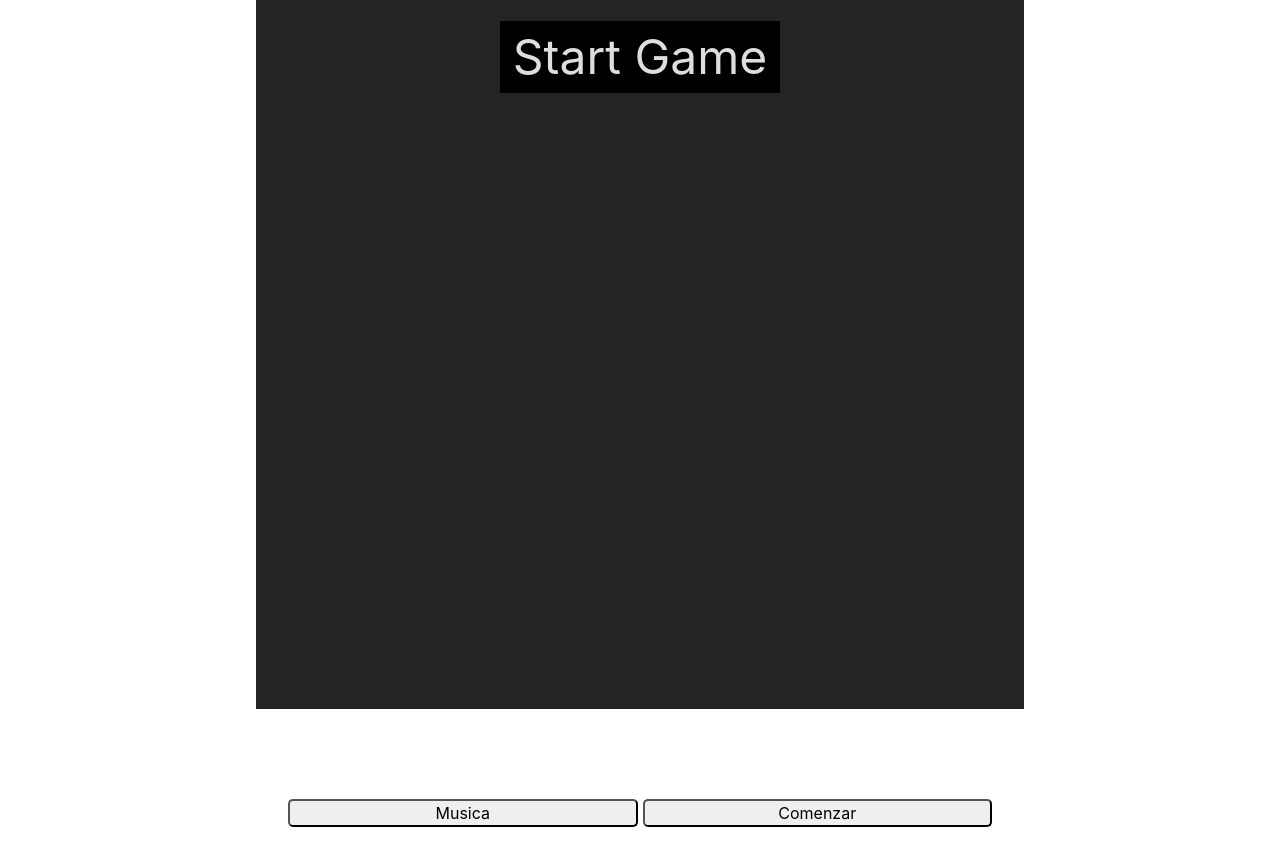
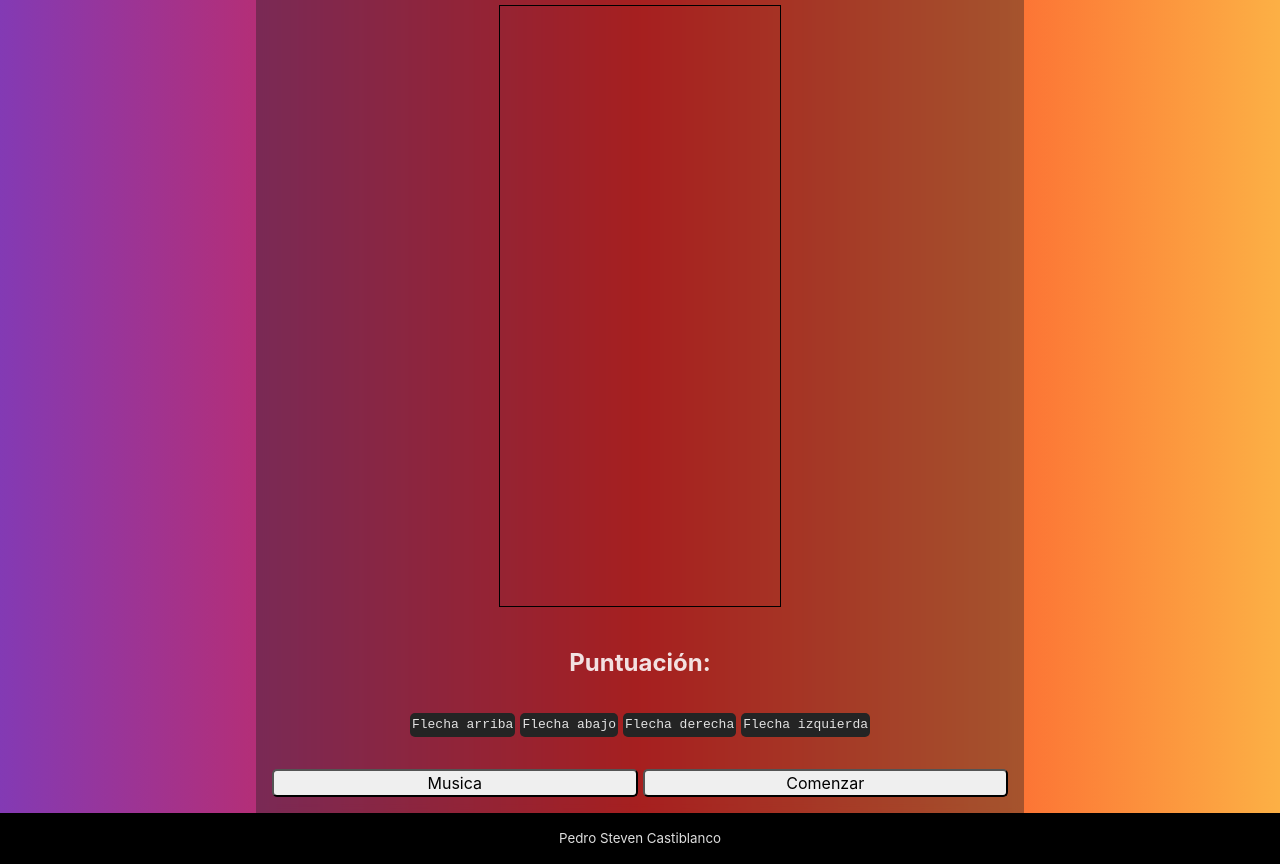
Before and after one commit to ztevenx100/js-tetris, a website built with Vite: page index.html in a window 1280 px wide. Shown: the part 91-955 px from the top of the page. Before the commit the page ends 934 px from the top, so only its background shows below. Built offline with nearby package versions, Linux system fonts and the light colour scheme.

Commit message:
TASK: Add button start and change styles

```diff
--- a/index.html
+++ b/index.html
@@ -13,12 +13,18 @@
       </header>
       <section class="game-screen">
         <div id="app">
-          <section class="init-screen">Start Game</section>
+          <!-- <section class="init-screen">Start Game</section> -->
           <canvas></canvas>
         </div>
       </section>
       <section class="score">
         <h2><strong>Puntuación: <span></span></strong></h2>
+      </section>
+      <section class="score">
+        <kbd>Flecha arriba</kbd>
+        <kbd>Flecha abajo</kbd>
+        <kbd>Flecha derecha</kbd>
+        <kbd>Flecha izquierda</kbd>
       </section>
       <section class="buttons-panel">
         <button type="button" id="music">Musica</button>
--- a/main.js
+++ b/main.js
@@ -7,6 +7,7 @@ const $score = document.querySelector('span');
 const $section = document.querySelector('section.init-screen');
 const audio = new window.Audio('./tetris.mp3');
 const btnMusic = document.querySelector('button#music');
+const btnStart = document.querySelector('button#start');
 let dropCounter = 0;
 let lastTime = 0;
 let score = 0;
@@ -27,6 +28,7 @@ canvas.width = BLOCK_SIZE * BOARD_WIDTH;
 canvas.height = BLOCK_SIZE * BOARD_HEIGHT;
 context.scale(BLOCK_SIZE, BLOCK_SIZE);
 btnMusic.onclick = playMusic;
+btnStart.onclick = playGame;
 
 // 2. Game loop
 function update(time = 0) {
@@ -49,8 +51,14 @@ function update(time = 0) {
 }
 
 function draw() {
-  context.fillStyle = '#000';
   context.fillRect(0, 0, canvas.width, canvas.height);
+  //context.fillStyle = '#000';
+  for (let x = 0; x < canvas.width; x++) {
+    for (let y = 0; y < canvas.height; y++) {
+      context.fillStyle = (x + y) % 2 === 0 ? '#222' : '#444'; // Alternar colores para una apariencia de cuadrícula
+      context.fillRect(x, y, 1, 1);
+    }
+  }
 
   board.forEach((row, y) => {
     row.forEach((value, x) => {
@@ -122,11 +130,19 @@ $section.addEventListener('click', () => {
   update();
 
   $section.remove();
- // audio = new window.Audio('./tetris.mp3');
   audio.volume = 0.5;
   audio.play();
   isPlaying = true;
 })
+
+function playGame() {
+  update();
+
+  //$section.remove();
+  audio.volume = 0.5;
+  audio.play();
+  isPlaying = true;
+}
 
 // 4. Collision
 function checkCollision() {
--- a/style.css
+++ b/style.css
@@ -1,12 +1,15 @@
 :root {
-  --bg-color-game: #242424;
+  --bg-color-game: #24242466;
+  --bg-color: #242424;
   font-family: Inter, system-ui, Avenir, Helvetica, Arial, sans-serif;
   line-height: 1.5;
   font-weight: 400;
 
   color-scheme: dark light;
   color: rgba(255, 255, 255, 0.87);
-  background-color: #fff;
+  //background-color: #fff;
+  background: rgb(131,58,180);
+  background: linear-gradient(90deg, rgba(131,58,180,1) 0%, rgba(253,29,29,1) 50%, rgba(252,176,69,1) 100%);
 
   font-synthesis: none;
   text-rendering: optimizeLegibility;
@@ -26,6 +29,7 @@ body{
   //display: grid;
   //place-content: center;
   height: 100vh;
+  //overflow: hidden;
 }
 
 input, button, textarea, select { font: inherit; }
@@ -47,10 +51,9 @@ img, video, svg { height: auto; max-width: 100%; }
 
 .container {
   width: 100%;
-  padding: 1rem;
   margin-left: auto;
   margin-right: auto;
-  max-height: 100vh;
+  min-height: 100vh;
 
   @media (min-width: 640px) {
     max-width: 640px;
@@ -67,6 +70,7 @@ img, video, svg { height: auto; max-width: 100%; }
 
 .game{
   background-color:var(--bg-color-game);
+  backdrop-filter: blur(4px);
 
   & header{
     display: flex;
@@ -94,13 +98,23 @@ section{
     align-items: center;
     justify-content: center;
     padding: 1em;
+
+    & canvas {
+      border: 1px solid #000;
+    }
   }
 
   &.score{
     display: flex;
     align-items: center;
     justify-content: center;
+    gap: 5px;
     padding: 1em;
+    & kbd{
+      background-color:var(--bg-color);
+      padding: 2px;
+      border-radius: 5px;
+    }
   }
 
   &.buttons-panel{
@@ -115,3 +129,11 @@ section{
     }
   }
 }
+
+footer{
+  background-color: #000;
+  display: flex;
+  align-items: center;
+  justify-content: center;
+  padding: 1em;
+}
```
